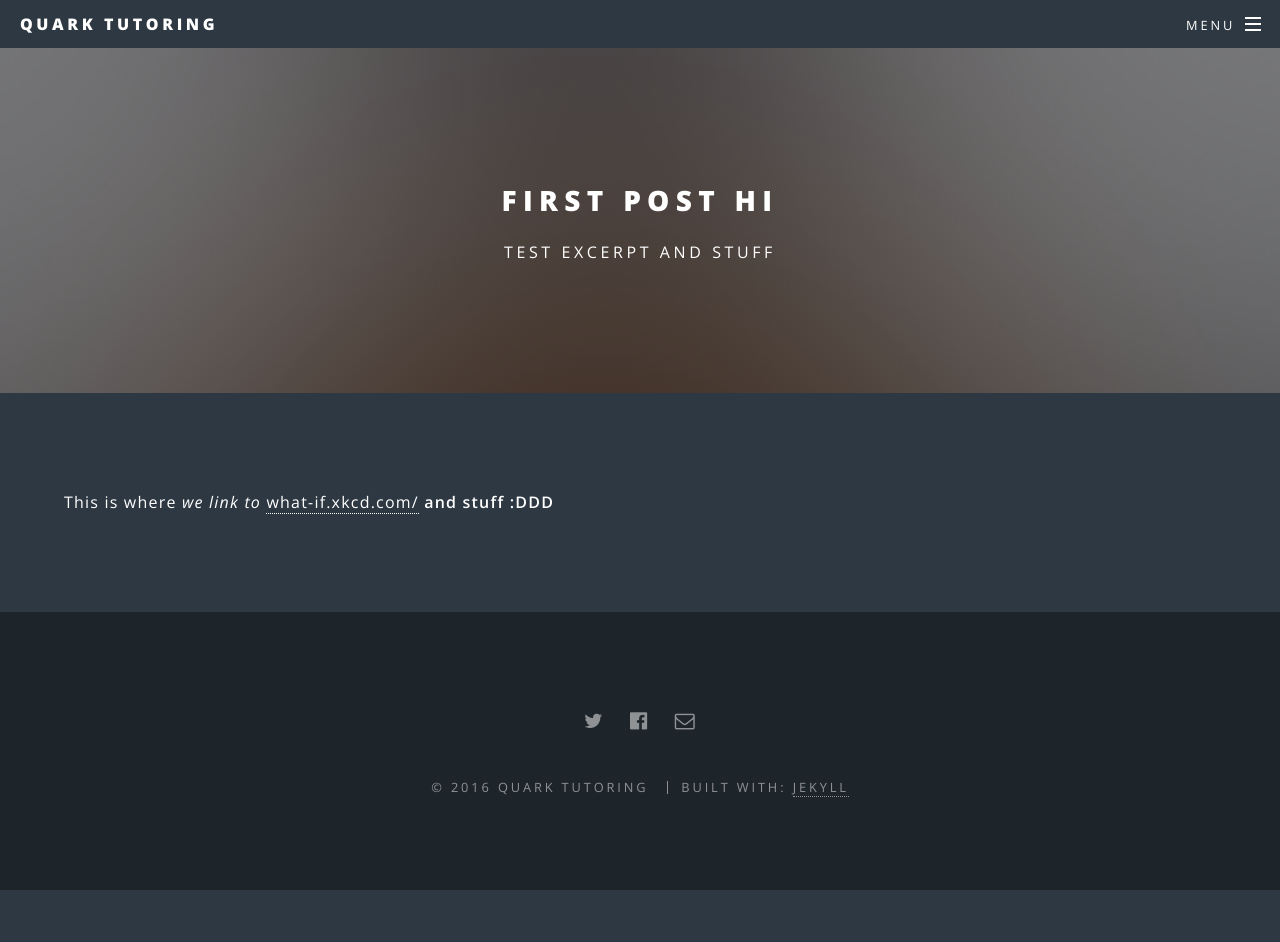
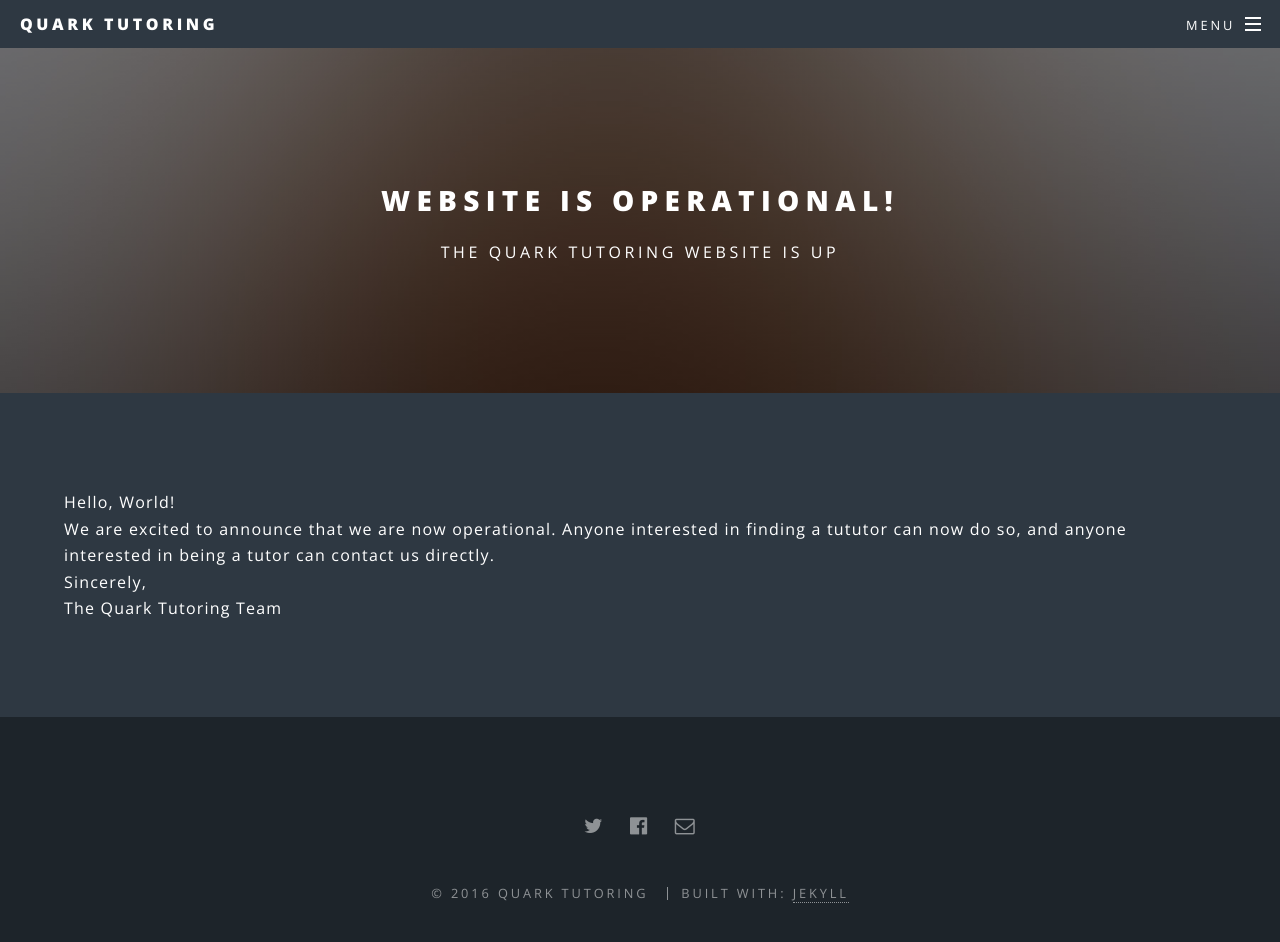
Before and after one commit to quarktutoring/quarktutoring.github.io, a Jekyll site: the page built from _posts/2016-05-22-first.md, in a window 1280 px wide and 996 px high. Shown: the top 942 px of the window. Built offline with Jekyll 4.4.1, drawn with Linux system fonts in a browser that asks for light colours.

Commit message:
Updated posts

```diff
--- a/_posts/2016-05-22-first.md
+++ b/_posts/2016-05-22-first.md
@@ -1,6 +1,9 @@
 ---
 layout: post
-title: First Post Hi
-excerpt: Test Excerpt and Stuff
+title: Website is Operational!
+excerpt: The Quark Tutoring website is up
 ---
-This is where <i>we link to</i> <a href="http://what-if.xkcd.com/">what-if.xkcd.com/</a> <b>and stuff :DDD</b>
+Hello, World!<br>
+We are excited to announce that we are now operational. Anyone interested in finding a tututor can now do so, and anyone interested in being a tutor can contact us directly.<br>
+Sincerely,<br>
+The Quark Tutoring Team
```
